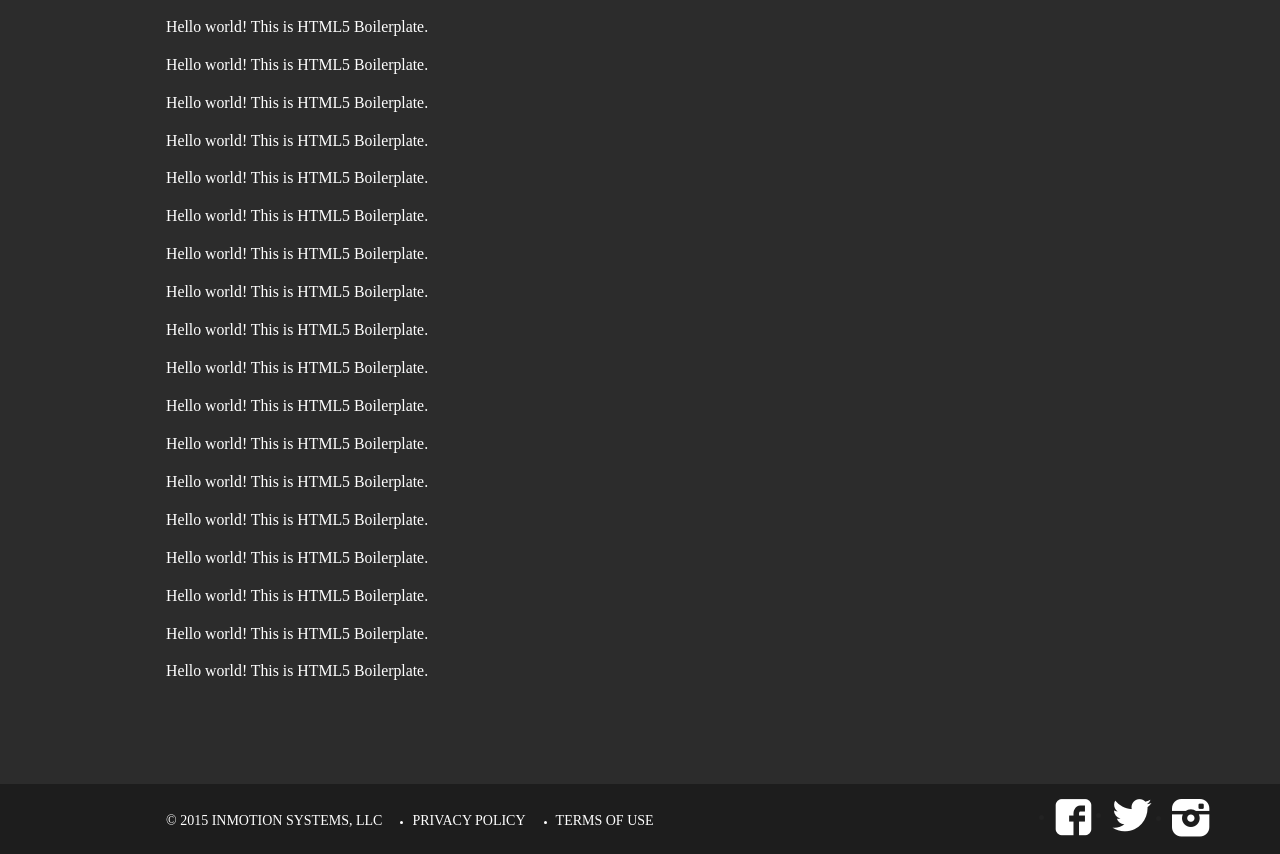
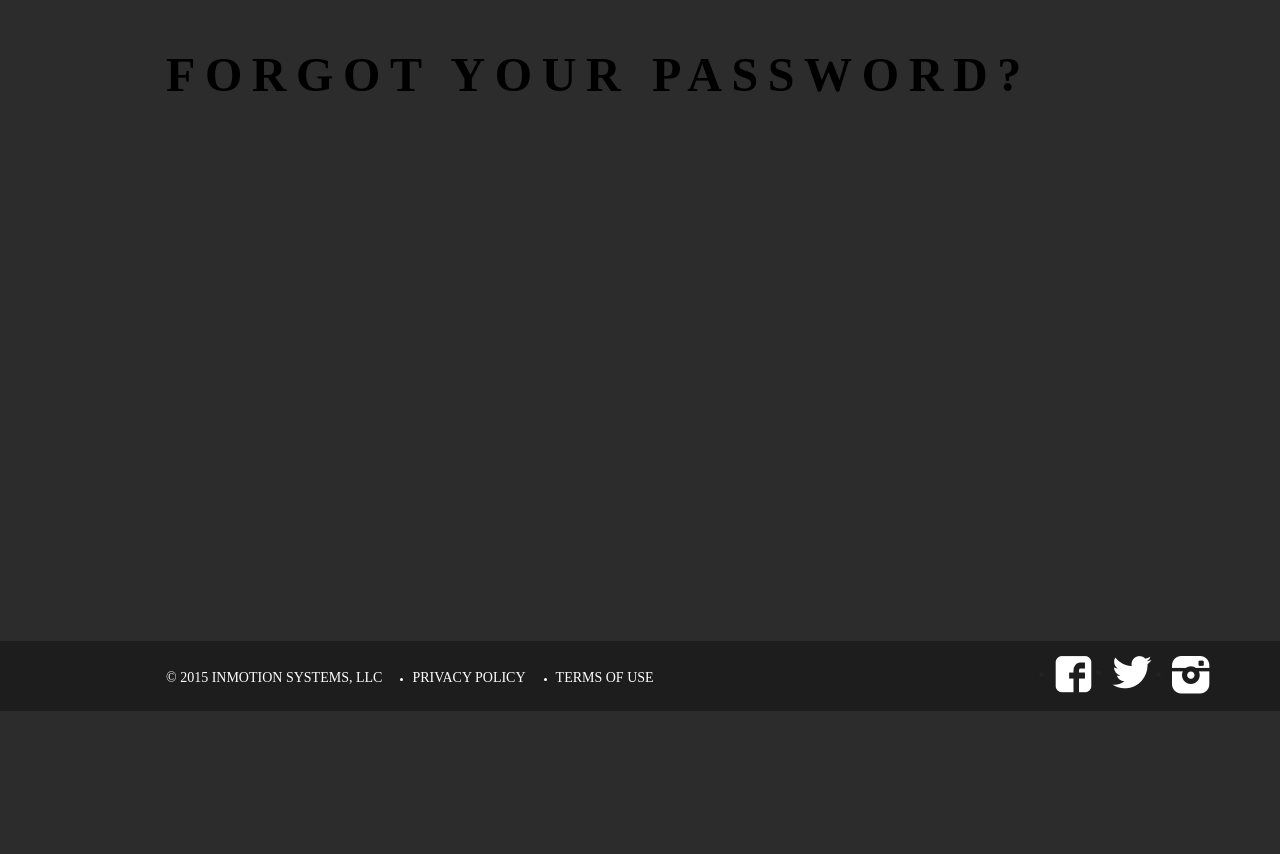
Before and after one commit to tfbarrett1981/HitTrax-HG, a PHP site: page / in a window 1280 px wide. Shown: the part 175-1029 px from the top of the page. After the commit the page ends 886 px from the top, so only its background shows below. Run offline with PHP 8.4, Linux system fonts and the light colour scheme; some libraries are stand-ins or nearby versions.

Commit message:
Forgot Password

```diff
--- a/css/custom.css
+++ b/css/custom.css
@@ -112,3 +112,12 @@ footer #socialNav li{
 	margin-top: 15px;
 	padding: 0;
 }
+
+h2#forgotPassword{
+	/* FORGOT YOUR PASSWORD: */
+font-family: ManifoldCF-Light;
+font-size: 48px;
+color: #000000;
+letter-spacing: 9.6px;
+line-height: 70px;
+}
--- a/index.html
+++ b/index.html
@@ -25,24 +25,7 @@
             <nav id="topNav"></nav>
         </header>
         <div id="content">
-        <p>Hello world! This is HTML5 Boilerplate.</p>
-        <p>Hello world! This is HTML5 Boilerplate.</p>
-        <p>Hello world! This is HTML5 Boilerplate.</p>
-        <p>Hello world! This is HTML5 Boilerplate.</p>
-        <p>Hello world! This is HTML5 Boilerplate.</p>
-        <p>Hello world! This is HTML5 Boilerplate.</p>
-        <p>Hello world! This is HTML5 Boilerplate.</p>
-        <p>Hello world! This is HTML5 Boilerplate.</p>
-        <p>Hello world! This is HTML5 Boilerplate.</p>
-        <p>Hello world! This is HTML5 Boilerplate.</p>
-        <p>Hello world! This is HTML5 Boilerplate.</p>
-        <p>Hello world! This is HTML5 Boilerplate.</p>
-        <p>Hello world! This is HTML5 Boilerplate.</p>
-        <p>Hello world! This is HTML5 Boilerplate.</p>
-        <p>Hello world! This is HTML5 Boilerplate.</p>
-        <p>Hello world! This is HTML5 Boilerplate.</p>
-        <p>Hello world! This is HTML5 Boilerplate.</p>
-        <p>Hello world! This is HTML5 Boilerplate.</p>
+            <h2 id="forgotPassword">FORGOT YOUR PASSWORD?</h2>
         </div>
         </div>
         <footer>
```
